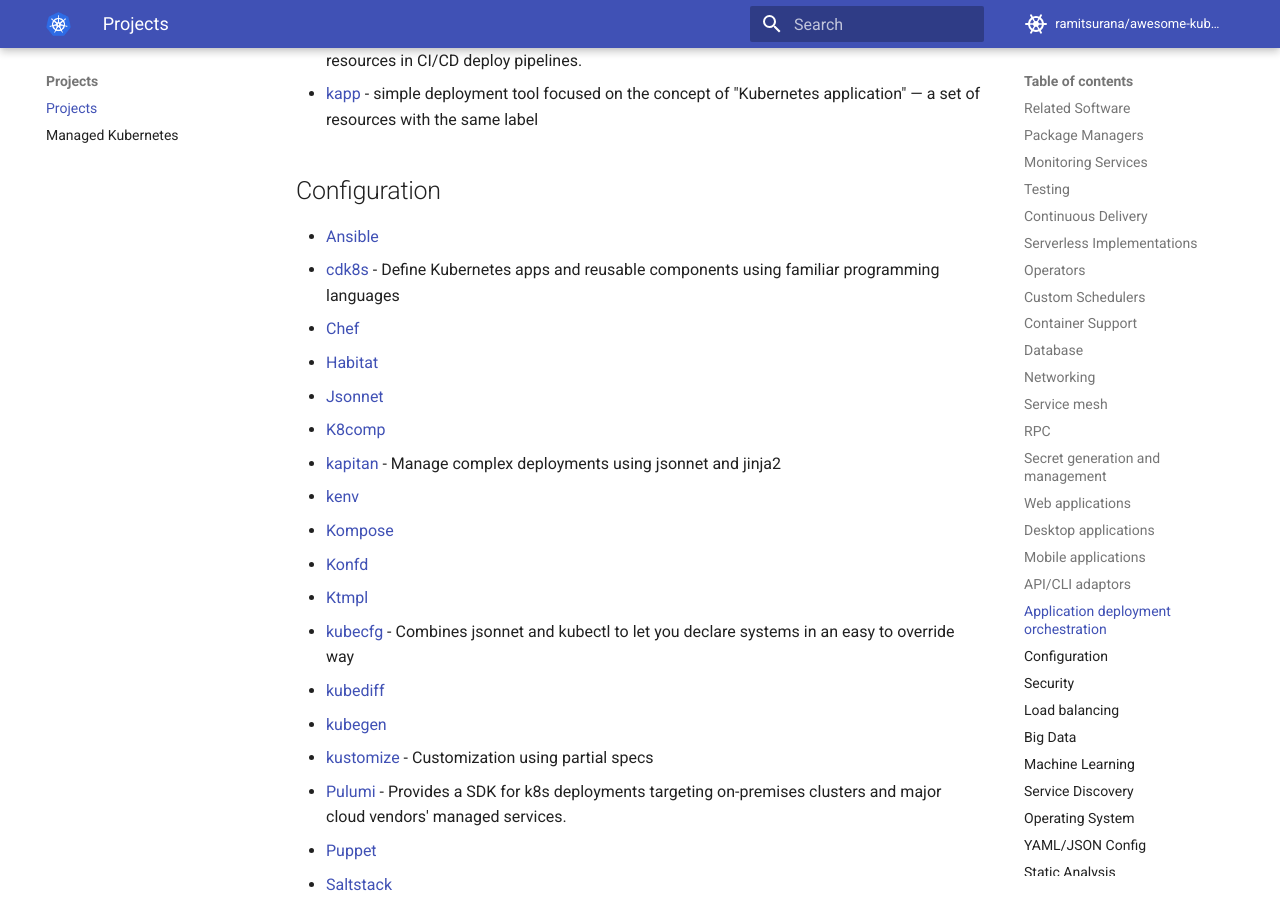
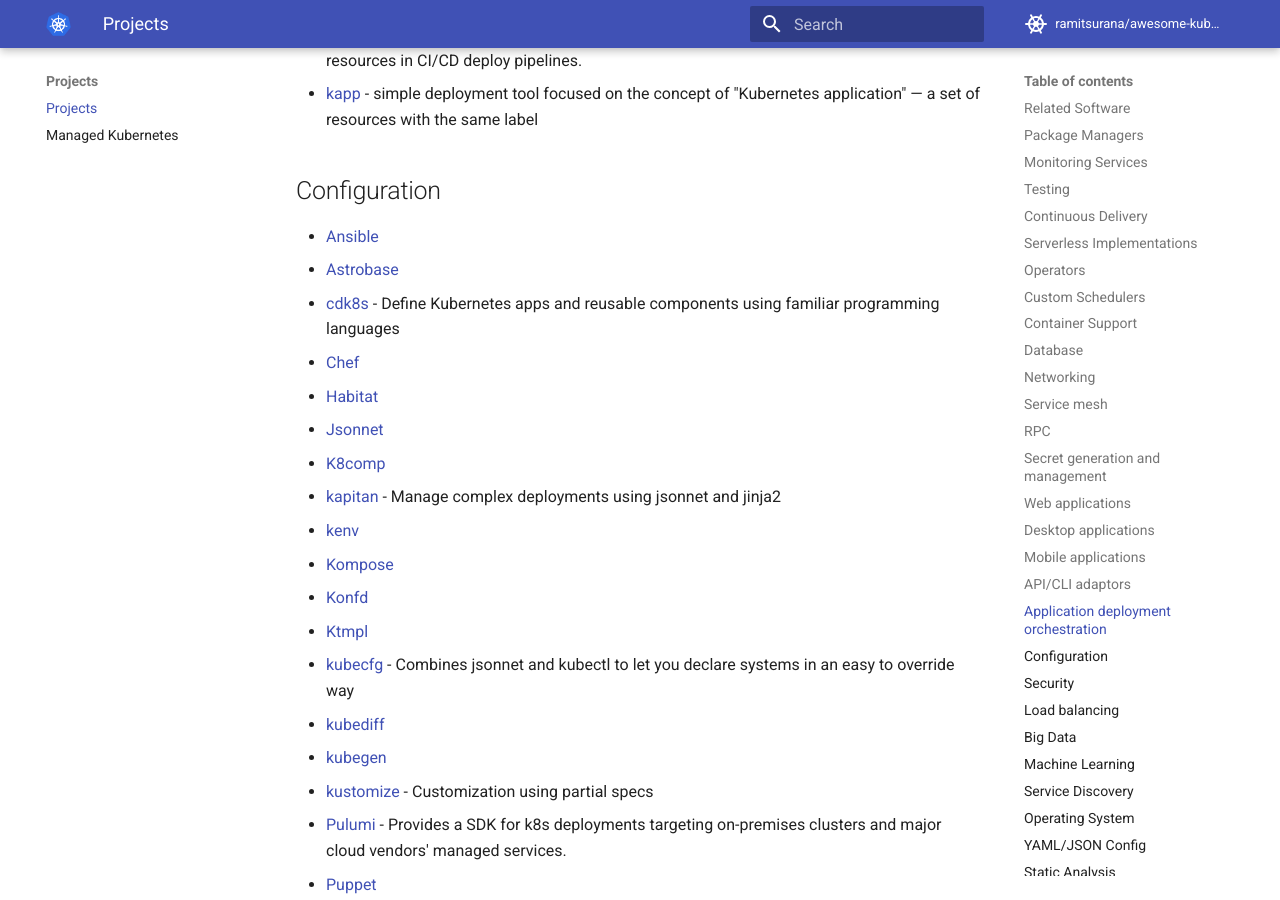
Before and after one commit to topstar920707/awesome-kubernetes, an MkDocs documentation site: the page built from docs/projects/projects.md, in a window 1280 px wide and 900 px high, scrolled down 12889 px. Built offline with MkDocs 1.6.1 and Material for MkDocs 9.7.7, drawn with Linux system fonts in a browser that asks for light colours; comment, search, counter and statistics services are not loaded.

Commit message:
new project: astrobase: simple, fast, secure deployments with kubernetes anywhere (#754)

```diff
--- a/docs/projects/projects.md
+++ b/docs/projects/projects.md
@@ -357,6 +357,7 @@ Projects
 ## Configuration
 
 * [Ansible](https://docs.ansible.com/ansible/latest/modules/k8s_module.html)
+* [Astrobase](https://www.astrobase.cloud)
 * [cdk8s](https://cdk8s.io) - Define Kubernetes apps and reusable components using familiar programming languages
 * [Chef](http://supermarket.chef.io/cookbooks/kubernetes)
 * [Habitat](http://www.habitat.sh/docs/best-practices/#kubernetes)
```
